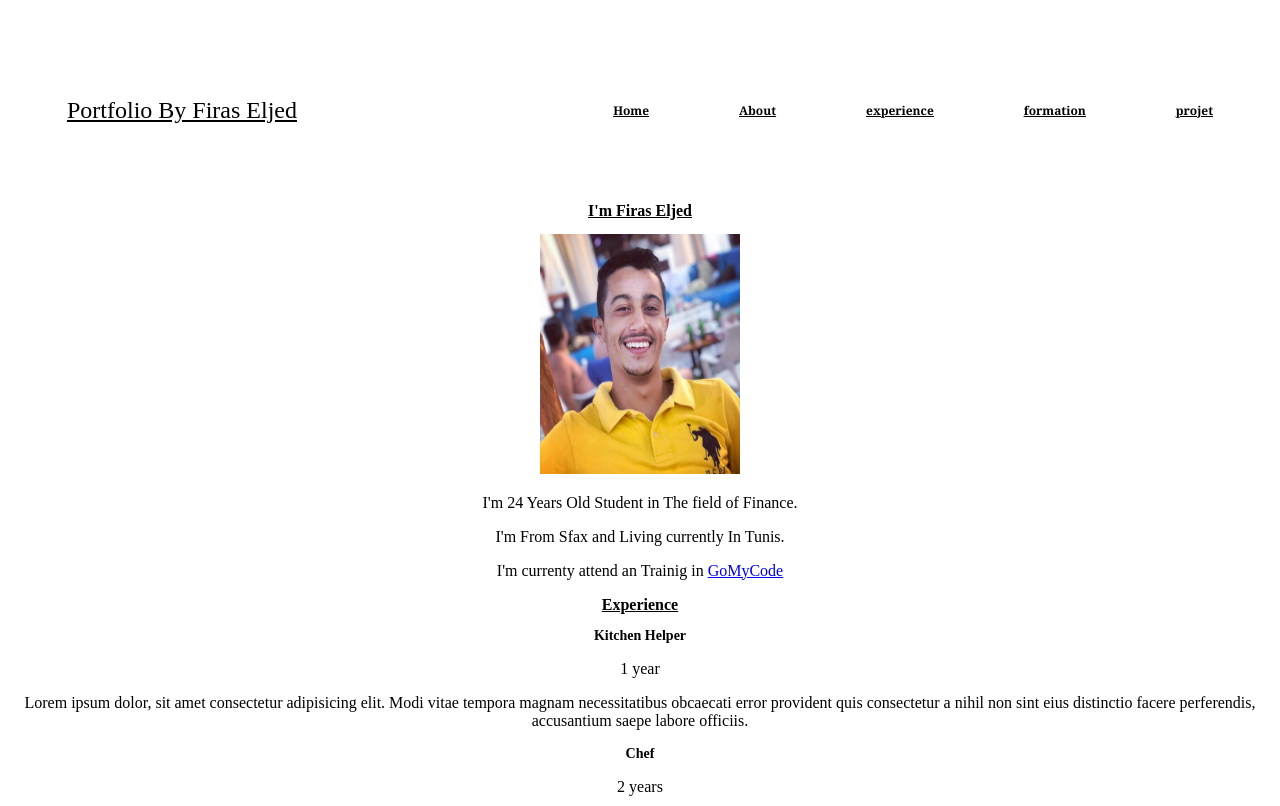
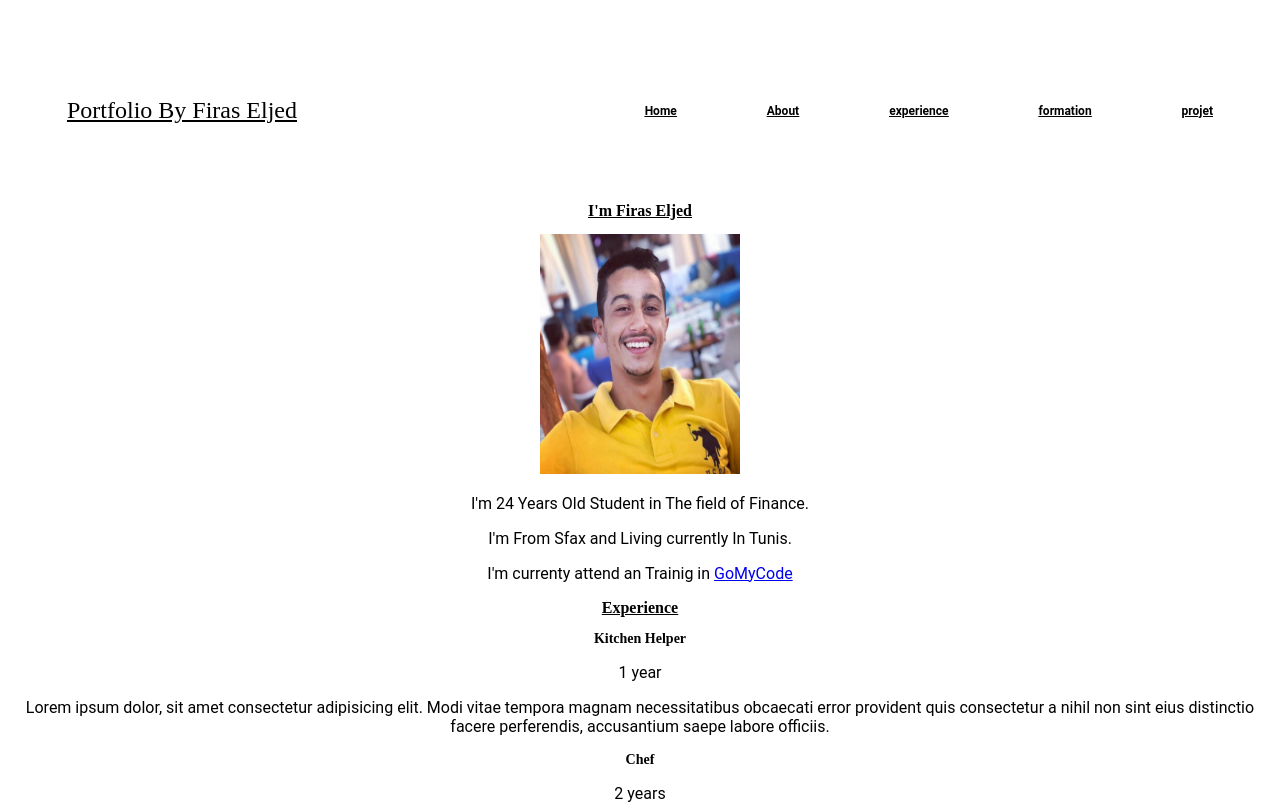
Before and after one commit to eljedfiras/portfolio, a plain HTML site: page index.html in a window 1280 px wide. Shown: the top 806 px of the page. Drawn offline with Linux system fonts and the light colour scheme.

Commit message:
roboto font

```diff
--- a/style.css
+++ b/style.css
@@ -1,7 +1,7 @@
 body {
     margin: 20px 10px;
     padding: 12px ;
-    font-family: sans-serif;
+    font-family: roboto ;
     box-sizing: border-box;
   }
   .logo {
@@ -47,13 +47,13 @@ body {
       margin: 20px 0px;
       padding: 45px;
       text-decoration: underline;
-      font-family: Georgia, 'Times New Roman', Times, serif;
+      font-family: roboto ;
 
 }
 main{
     text-align: center;
     justify-content: center;
-    font-family: 'Times New Roman', Times, serif;
+    font-family: roboto;
 
 }
 h2 {
```
